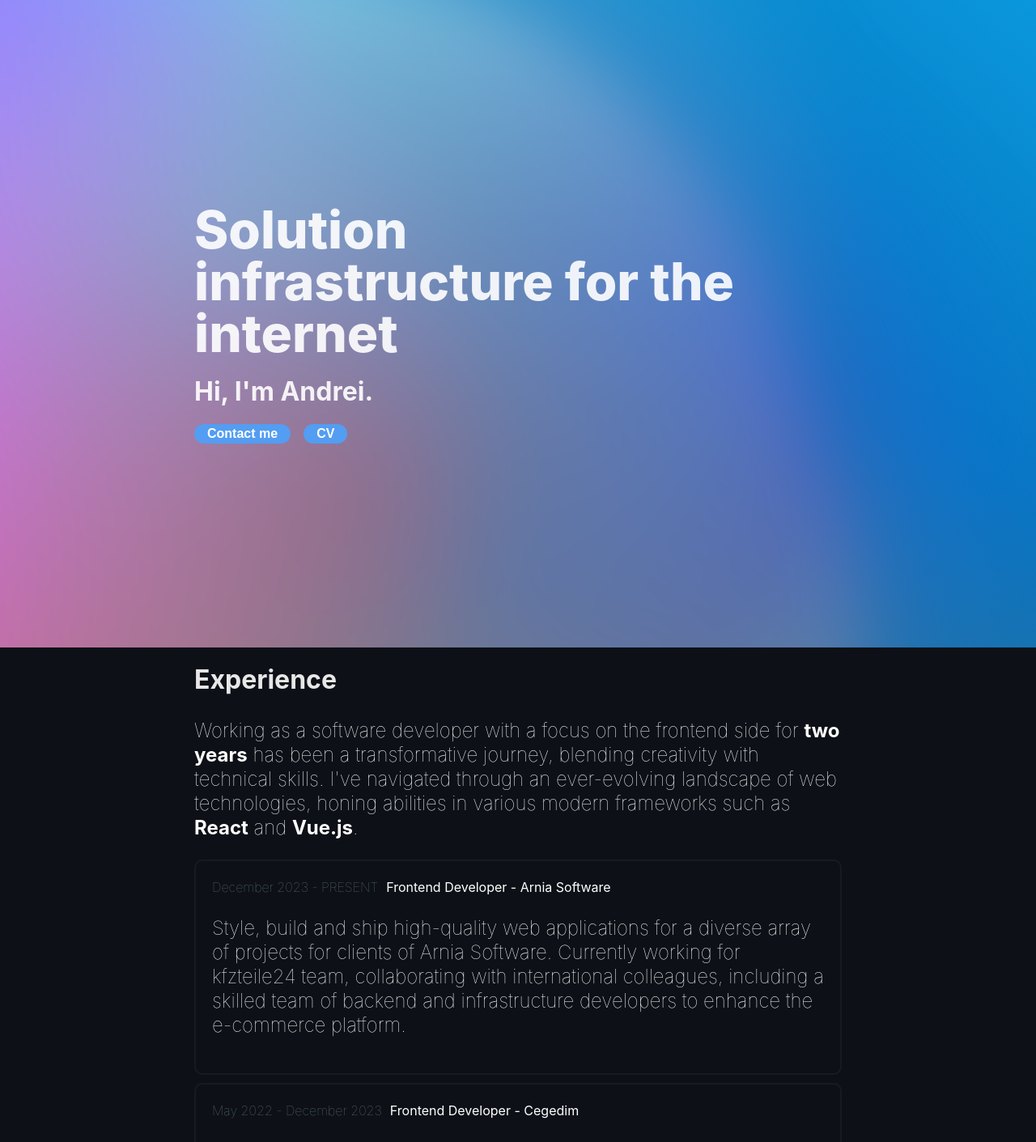
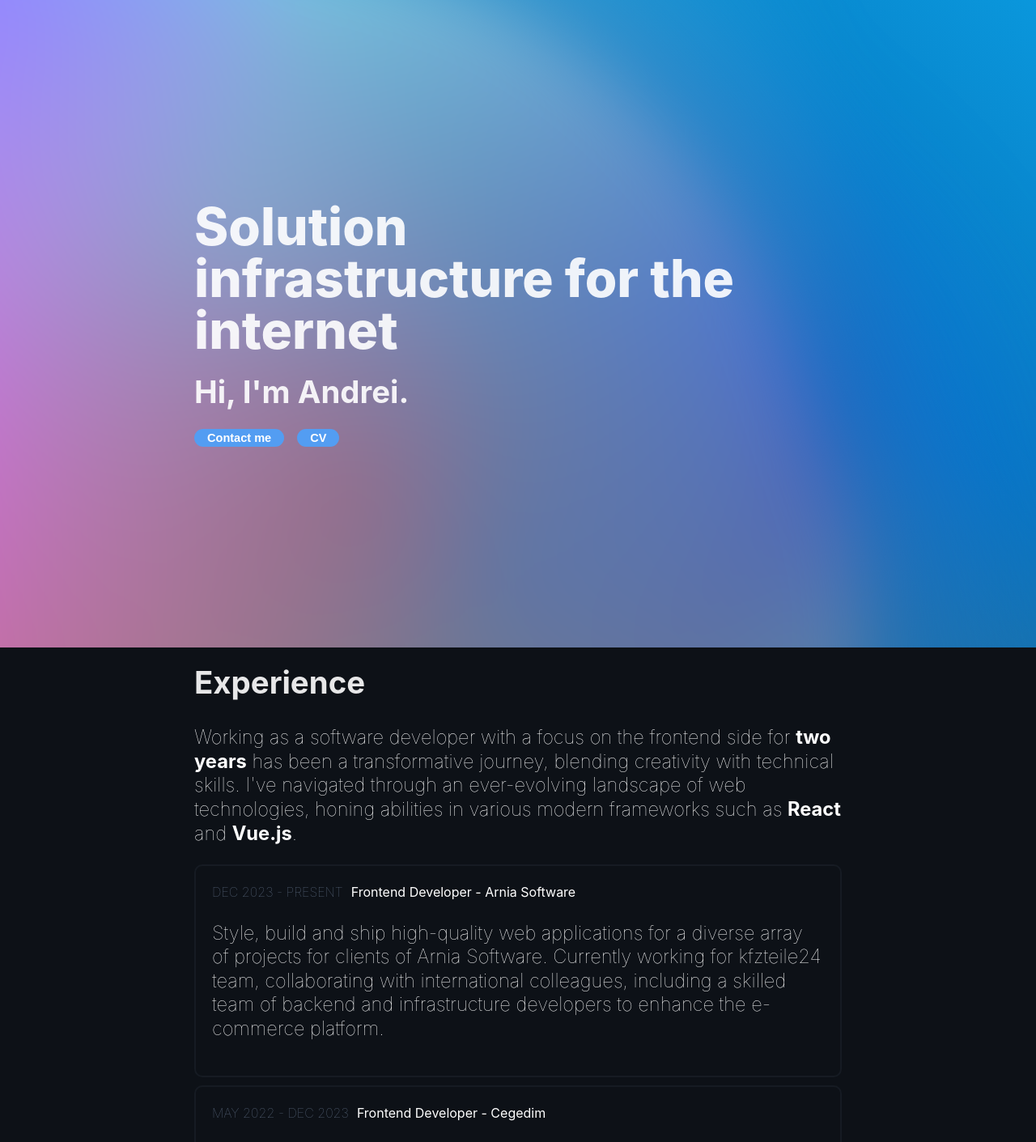
Before and after one commit to Popa-Andrei-Valentin/My_Portofolio, a React (Vite) app: page / in a window 1280 px wide. Shown: the top 1411 px of the page at 81% size. Built offline with nearby package versions, Linux system fonts and the light colour scheme.

Commit message:
Update style vars

```diff
--- a/src/assets/content-text.js
+++ b/src/assets/content-text.js
@@ -1,11 +1,11 @@
 export const contentText = [
 	{
-		date:'December 2023 - PRESENT',
+		date:'DEC 2023 - PRESENT',
 		title:'Frontend Developer - Arnia Software',
 		description:'Style, build and ship high-quality web applications for a diverse array of projects for clients of Arnia Software. Currently working for kfzteile24 team, collaborating with international colleagues, including a skilled team of backend and infrastructure developers to enhance the e-commerce platform.'
 	},
 	{
-		date:'May 2022 - December 2023',
+		date:'MAY 2022 - DEC 2023',
 		title:'Frontend Developer - Cegedim',
 		description:'Built and maintained critical components used to construct MyTeamsRH frontend across the whole platform. Migrated the code base from Vue 2 to Vue 3, including adaptations for the new versions of Vuex Store and Vue Router.',
 	}
--- a/src/components/Content/Content.css
+++ b/src/components/Content/Content.css
@@ -17,7 +17,7 @@
 }
 
 .content-text h2 {
-  font-size: var(--subheading-size);
+  font-size: var(--text-l);
   color: white;
   margin: 0;
   margin-block-start: 0;
@@ -25,7 +25,7 @@
 }
 
 .content-text p {
-  font-size: var(--paragraph-size);
+  font-size: var(--text-m);
 }
 
 .content-container p{
--- a/src/components/Jumbotron/Jumbotron.css
+++ b/src/components/Jumbotron/Jumbotron.css
@@ -61,7 +61,7 @@ h1 {
   color: white;
   opacity: 0.9;
   user-select: none;
-  font-size: var(--heading-size);
+  font-size: var(--text-xl);
   line-height: 1;
   width: 90%;
 }
@@ -71,7 +71,7 @@ h2 {
    margin-bottom: 0;
    font-weight: 700;
    color: white;
-   font-size: var(--subtitle-size);
+   font-size: var(--text-l);
    opacity: 0.9;
    user-select: none;
 }
@@ -190,7 +190,7 @@ h2 {
 
   text-decoration: none;
   font-weight: 700;
-  font-size: var(--button-text-size);
+  font-size: var(--text-s);
   margin-top: 1rem;
   color: white;
   background-color: #539df2;
--- a/src/index.css
+++ b/src/index.css
@@ -13,11 +13,10 @@
   --color-interactive: 140, 100, 255;
   --circle-size: 200%;
   --blending: hard-light;
-  --heading-size: 4rem;
-  --subtitle-size: 2rem;
-  --subheading-size: 2rem;
-  --paragraph-size: 1.5rem;
-  --button-text-size: 1rem;
+  --text-xl: 4rem;
+  --text-l: 2.4rem;
+  --text-m: 1.48rem;
+  --text-s: 0.91rem;
 }
 
 body {
```
